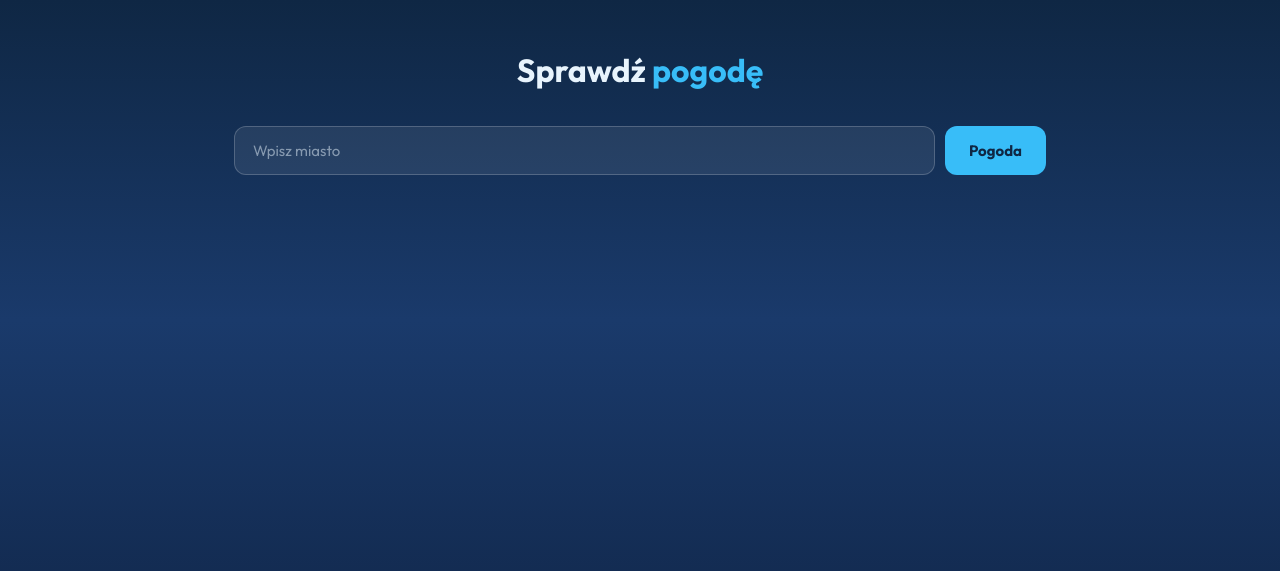
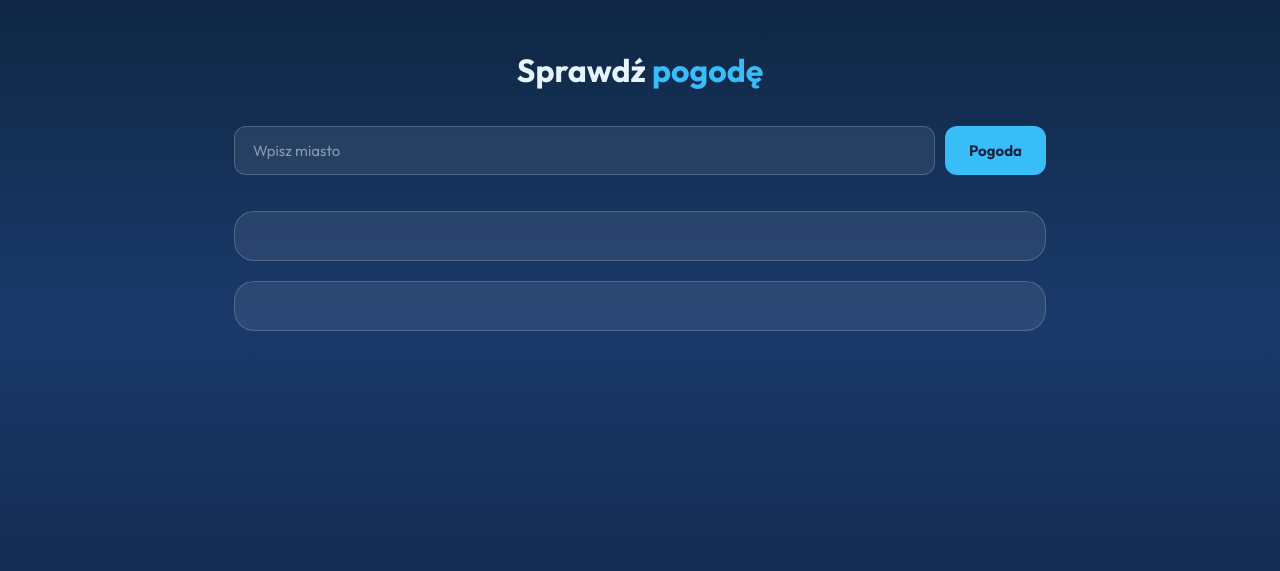
Before and after one commit to veLM-Ve/veLM-Ve.github.io, a PHP site: page / in a window 1280 px wide. Shown: the top 571 px of the page. Run offline with PHP 8.4, Linux system fonts and the light colour scheme.

Commit message:
poprawka

```diff
--- a/lab-d/scripts.js
+++ b/lab-d/scripts.js
@@ -43,7 +43,6 @@
 }
 
 function showCurrentWeather(data) {
-  currentWeather.style.display = "block";
   const sunrise = new Date(data.sys.sunrise * 1000).toLocaleTimeString("pl-PL", { hour: "2-digit", minute: "2-digit" });
   const sunset  = new Date(data.sys.sunset  * 1000).toLocaleTimeString("pl-PL", { hour: "2-digit", minute: "2-digit" });
   const iconCode = data.weather[0].icon;
@@ -96,7 +95,6 @@
 }
 
 function showForecast(data) {
-  forecast.style.display = "block";
   const items = data.list.filter(item =>
     item.dt_txt.includes("00:00:00") ||
     item.dt_txt.includes("06:00:00") ||
--- a/lab-d/styles.css
+++ b/lab-d/styles.css
@@ -79,7 +79,7 @@
 /* ============================= */
 .current-box,
 .forecast-box {
-  display: none;
+  display: block;
   background: rgba(255,255,255,0.08);
   border: 1px solid rgba(255,255,255,0.18);
   border-radius: 20px;
```
